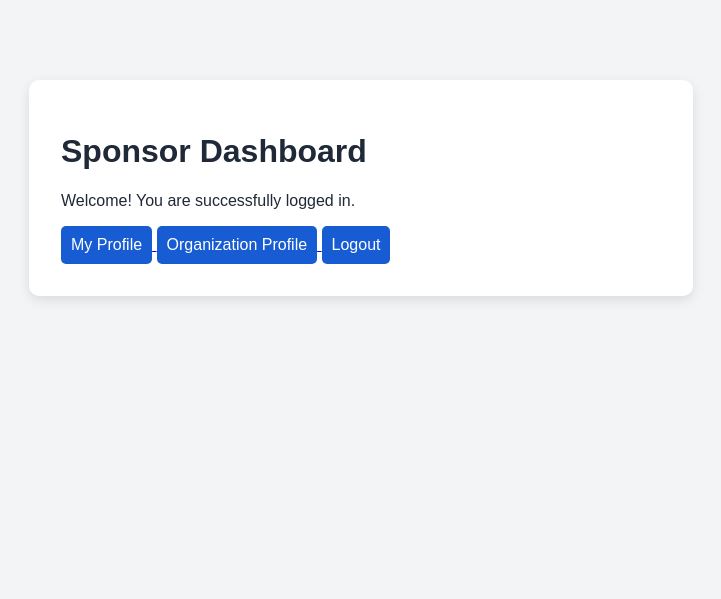
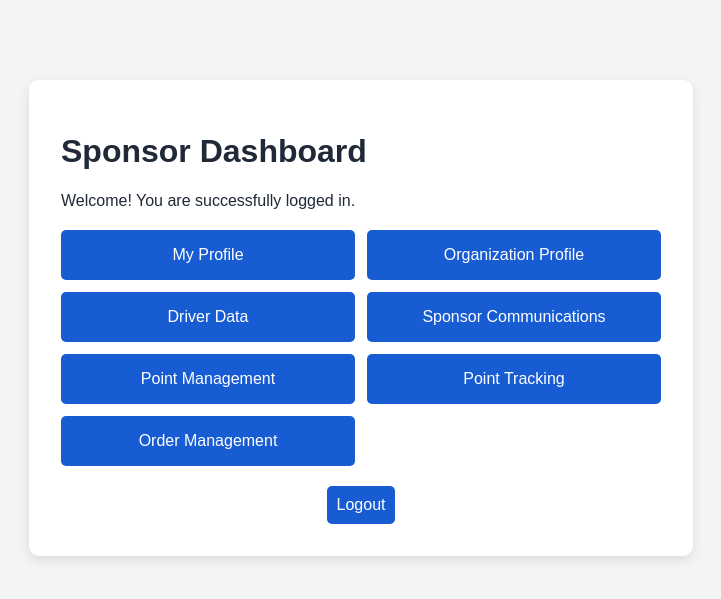
Before and after one commit to ShaunWhittTea/4910-Project, a Flask app: page /sponsor/dashboard in a window 1280 px wide. Shown: the top 599 px of the page, without its empty margins (279-1000 px from the left). Run offline with Flask 3, Linux system fonts and the light colour scheme; the visitor is signed in with stand-in values (Sample User, id 1).

Commit message:
Implement sponsor management features

```diff
--- a/app.py
+++ b/app.py
@@ -398,6 +398,290 @@ def sponsor_logout():
     session.clear()
 
     return redirect(url_for("sponsor_login"))
+
+# 25158 - Sponsor Management and Points - Driver Data
+
+@app.get("/sponsor/drivers")
+@sponsor_required
+def sponsor_drivers():
+
+    drivers = db.session.execute(
+        text(
+            """
+            SELECT u.user_id,
+                   u.first_name,
+                   u.last_name,
+                   u.email,
+                   u.phone,
+                   u.status,
+                   d.point_balance,
+                   d.shipping_address
+            FROM app_user u
+            JOIN driver_profile d
+              ON u.user_id = d.user_id
+            WHERE d.sponsor_org_id = :sponsor_org_id
+              AND u.role = 'DRIVER'
+            ORDER BY u.last_name, u.first_name
+            """
+        ),
+        {
+            "sponsor_org_id": session["sponsor_org_id"]
+        },
+    ).mappings().all()
+
+    return render_template(
+        "sponsor_drivers.html",
+        drivers=drivers
+    )
+
+# 25171 - Sponsor Management and Points - Point Management
+
+@app.route("/sponsor/points", methods=["GET", "POST"])
+@sponsor_required
+def sponsor_points():
+    message = None
+
+    if request.method == "POST":
+        driver_user_id = request.form.get("driver_user_id")
+        action = request.form.get("action")
+        reason = request.form.get("reason", "").strip()
+
+        try:
+            points = int(request.form.get("points", "0"))
+        except ValueError:
+            points = 0
+
+        if points <= 0 or action not in ("add", "deduct") or not reason:
+            message = "Please enter a valid point amount, action, and reason."
+
+        else:
+            try:
+                # Make sure this driver actually belongs to this sponsor.
+                driver = db.session.execute(
+                    text(
+                        """
+                        SELECT point_balance
+                        FROM driver_profile
+                        WHERE user_id = :driver_user_id
+                          AND sponsor_org_id = :sponsor_org_id
+                        """
+                    ),
+                    {
+                        "driver_user_id": driver_user_id,
+                        "sponsor_org_id": session["sponsor_org_id"],
+                    },
+                ).mappings().first()
+
+                if driver is None:
+                    message = "Driver not found."
+
+                else:
+                    point_change = points if action == "add" else -points
+                    new_balance = driver["point_balance"] + point_change
+
+                    if new_balance < 0:
+                        message = "A driver's point balance cannot be negative."
+
+                    else:
+                        # Update the driver's current balance.
+                        db.session.execute(
+                            text(
+                                """
+                                UPDATE driver_profile
+                                SET point_balance = :new_balance
+                                WHERE user_id = :driver_user_id
+                                  AND sponsor_org_id = :sponsor_org_id
+                                """
+                            ),
+                            {
+                                "new_balance": new_balance,
+                                "driver_user_id": driver_user_id,
+                                "sponsor_org_id": session["sponsor_org_id"],
+                            },
+                        )
+
+                        # Record the change in the point ledger.
+                        db.session.execute(
+                            text(
+                                """
+                                INSERT INTO point_change
+                                    (driver_user_id,
+                                     sponsor_org_id,
+                                     actor_user_id,
+                                     points,
+                                     reason)
+                                VALUES
+                                    (:driver_user_id,
+                                     :sponsor_org_id,
+                                     :actor_user_id,
+                                     :points,
+                                     :reason)
+                                """
+                            ),
+                            {
+                                "driver_user_id": driver_user_id,
+                                "sponsor_org_id": session["sponsor_org_id"],
+                                "actor_user_id": session["user_id"],
+                                "points": point_change,
+                                "reason": reason,
+                            },
+                        )
+
+                        db.session.commit()
+                        message = "Point balance updated successfully."
+
+            except Exception:
+                db.session.rollback()
+                app.logger.exception("Point management update failed")
+                message = "Unable to update points. Please try again."
+
+    drivers = db.session.execute(
+        text(
+            """
+            SELECT u.user_id,
+                   u.first_name,
+                   u.last_name,
+                   d.point_balance
+            FROM app_user u
+            JOIN driver_profile d
+              ON u.user_id = d.user_id
+            WHERE d.sponsor_org_id = :sponsor_org_id
+              AND u.role = 'DRIVER'
+              AND u.status = 'ACTIVE'
+            ORDER BY u.last_name, u.first_name
+            """
+        ),
+        {
+            "sponsor_org_id": session["sponsor_org_id"]
+        },
+    ).mappings().all()
+
+    return render_template(
+        "sponsor_points.html",
+        drivers=drivers,
+        message=message
+    )
+
+# 25176 - Sponsor Management and Points - Point Tracking
+
+@app.get("/sponsor/point-history")
+@sponsor_required
+def sponsor_point_history():
+
+    drivers = db.session.execute(
+        text(
+            """
+            SELECT u.user_id,
+                   u.first_name,
+                   u.last_name,
+                   d.point_balance
+            FROM app_user u
+            JOIN driver_profile d
+              ON u.user_id = d.user_id
+            WHERE d.sponsor_org_id = :sponsor_org_id
+              AND u.role = 'DRIVER'
+            ORDER BY u.last_name, u.first_name
+            """
+        ),
+        {
+            "sponsor_org_id": session["sponsor_org_id"]
+        },
+    ).mappings().all()
+
+    point_history = db.session.execute(
+        text(
+            """
+            SELECT pc.point_change_id,
+                   pc.driver_user_id,
+                   pc.points,
+                   pc.reason,
+                   pc.created_at,
+                   u.first_name,
+                   u.last_name
+            FROM point_change pc
+            JOIN app_user u
+              ON pc.driver_user_id = u.user_id
+            WHERE pc.sponsor_org_id = :sponsor_org_id
+            ORDER BY pc.created_at DESC
+            """
+        ),
+        {
+            "sponsor_org_id": session["sponsor_org_id"]
+        },
+    ).mappings().all()
+
+    return render_template(
+        "sponsor_point_history.html",
+        drivers=drivers,
+        point_history=point_history
+    )
+
+# 25175 - Sponsor Management and Points - Order Management
+
+@app.get("/sponsor/orders")
+@sponsor_required
+def sponsor_orders():
+
+    orders = db.session.execute(
+        text(
+            """
+            SELECT po.order_id,
+                   po.status,
+                   po.total_points,
+                   po.total_usd,
+                   po.created_at,
+                   u.first_name,
+                   u.last_name
+            FROM purchase_order po
+            JOIN app_user u
+              ON po.driver_user_id = u.user_id
+            WHERE po.sponsor_org_id = :sponsor_org_id
+            ORDER BY po.created_at DESC
+            """
+        ),
+        {
+            "sponsor_org_id": session["sponsor_org_id"]
+        },
+    ).mappings().all()
+
+    return render_template(
+        "sponsor_orders.html",
+        orders=orders
+    )
+
+# 25156 - Sponsor Management and Points - Sponsor Communications
+
+
+@app.get("/sponsor/communications")
+@sponsor_required
+def sponsor_communications():
+
+    drivers = db.session.execute(
+        text(
+            """
+            SELECT u.user_id,
+                   u.first_name,
+                   u.last_name,
+                   u.email,
+                   u.phone,
+                   u.status
+            FROM app_user u
+            JOIN driver_profile d
+              ON u.user_id = d.user_id
+            WHERE d.sponsor_org_id = :sponsor_org_id
+              AND u.role = 'DRIVER'
+            ORDER BY u.last_name, u.first_name
+            """
+        ),
+        {
+            "sponsor_org_id": session["sponsor_org_id"]
+        },
+    ).mappings().all()
+
+    return render_template(
+        "sponsor_communications.html",
+        drivers=drivers
+    )
 
 
 # 21752 & 22364 - Driver sign in and safe login-failure feedback
--- a/static/styles.css
+++ b/static/styles.css
@@ -265,3 +265,24 @@ button:hover {
         flex-wrap: wrap;
     }
 }
+
+.dashboard-grid {
+    display: grid;
+    grid-template-columns: repeat(2, 1fr);
+    gap: 12px;
+    margin-top: 20px;
+}
+
+.dashboard-grid a {
+    text-decoration: none;
+}
+
+.dashboard-grid button {
+    width: 100%;
+    height: 50px;
+}
+
+.dashboard-logout {
+    margin-top: 20px;
+    text-align: center;
+}
--- a/templates/sponsor_dashboard.html
+++ b/templates/sponsor_dashboard.html
@@ -19,6 +19,8 @@
 
     <p>Welcome! You are successfully logged in.</p>
 
+    <div class="dashboard-grid">
+
         <a href="{{ url_for('sponsor_profile') }}">
             <button type="button">My Profile</button>
         </a>
@@ -27,9 +29,33 @@
             <button type="button">Organization Profile</button>
         </a>
 
+        <a href="{{ url_for('sponsor_drivers') }}">
+            <button type="button">Driver Data</button>
+        </a>
+
+        <a href="{{ url_for('sponsor_communications') }}">
+            <button type="button">Sponsor Communications</button>
+        </a>
+
+        <a href="{{ url_for('sponsor_points') }}">
+            <button type="button">Point Management</button>
+        </a>
+
+        <a href="{{ url_for('sponsor_point_history') }}">
+            <button type="button">Point Tracking</button>
+        </a>
+
+        <a href="{{ url_for('sponsor_orders') }}">
+            <button type="button">Order Management</button>
+        </a>
+
+    </div>
+
+    <div class="dashboard-logout">
         <a href="{{ url_for('sponsor_logout') }}">
             <button type="button">Logout</button>
         </a>
+    </div>
 
 </div>
 
```
Also changed, not shown: templates/sponsor_communications.html (added, +55 -0 lines), templates/sponsor_drivers.html (added, +42 -0 lines), templates/sponsor_orders.html (added, +63 -0 lines), templates/sponsor_point_history.html (added, +79 -0 lines), templates/sponsor_points.html (added, +81 -0 lines). Lines whose indentation alone changed are shown as unchanged.
